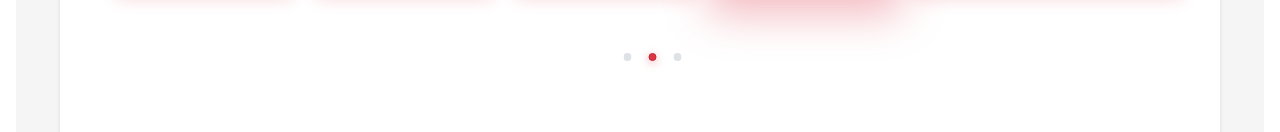
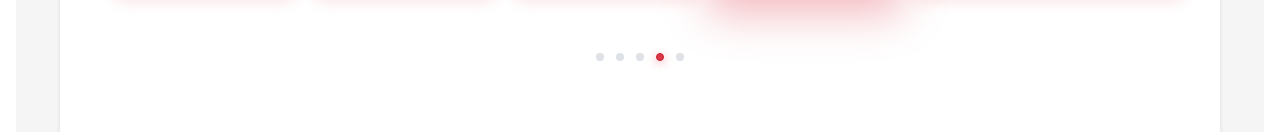
Before and after one commit to prodige93/pr--production-juzely, a React (Create React App) app: page /tshirt-design in a window 1280 px wide. Shown: the part 560-692 px from the top of the page. Built offline with nearby package versions, Linux system fonts and the light colour scheme.

Commit message:
refactor(tshirt-design): improve slider indicator logic and styling
- Simplify indicator positioning logic with dynamic spacing
- Update CSS dimensions for better visual alignment
- Make indicators directly clickable to select corresponding option

```diff
--- a/src/components/tshirt-design/tshirt-design.css
+++ b/src/components/tshirt-design/tshirt-design.css
@@ -219,15 +219,15 @@
   display: flex;
   justify-content: center;
   align-items: center;
-  width: 120px;
+  width: 150px;
   height: 30px;
   position: relative;
-  overflow: hidden;
+  overflow: visible;
 }
 
 .indicator-track {
   position: relative;
-  width: 100px;
+  width: 120px;
   height: 20px;
   display: flex;
   justify-content: center;
--- a/src/components/tshirt-design/tshirt-design.js
+++ b/src/components/tshirt-design/tshirt-design.js
@@ -237,42 +237,32 @@ function TshirtDesign() {
 
               <div className="slide-indicators">
                 <div className="indicator-track">
-                  {[0, 1, 2].map((dotIndex) => {
+                  {fitOptions.map((option, dotIndex) => {
                     // Trouver l'index de l'élément sélectionné
-                    const selectedIndex = fitOptions.findIndex(option => option.id === selectedFit);
+                    const selectedIndex = fitOptions.findIndex(opt => opt.id === selectedFit);
 
-                    // Calculer la position des points en fonction de l'élément sélectionné
+                    // Calculer la position de chaque point
                     const totalElements = fitOptions.length;
-                    const selectedPosition = selectedIndex / Math.max(1, totalElements - 1);
+                    const spacing = 20; // espacement entre les points
+                    const trackWidth = (totalElements - 1) * spacing;
+                    const startPosition = -trackWidth / 2;
 
-                    // Décalage pour chaque point (gauche, centre, droite)
-                    const baseOffset = 25; // espacement entre les points
-                    const trackWidth = 50; // largeur totale du track
-                    const centerPosition = selectedPosition * trackWidth - trackWidth / 2;
+                    // Position fixe pour chaque point
+                    const pointPosition = startPosition + (dotIndex * spacing);
 
-                    let offset;
-                    if (dotIndex === 0) {
-                      offset = centerPosition - baseOffset; // point gauche
-                    } else if (dotIndex === 1) {
-                      offset = centerPosition; // point centre
-                    } else {
-                      offset = centerPosition + baseOffset; // point droite
-                    }
-
-                    // Le point central est actif quand il correspond à la sélection
-                    const isActive = dotIndex === 1;
+                    // Le point est actif s'il correspond à l'élément sélectionné
+                    const isActive = dotIndex === selectedIndex;
 
                     return (
                       <div
                         key={dotIndex}
                         className={`slide-indicator ${isActive ? 'active' : ''}`}
                         style={{
-                          transform: `translateX(${offset}px)`,
-                          transition: 'transform 0.4s cubic-bezier(0.25, 0.46, 0.45, 0.94)'
+                          transform: `translateX(${pointPosition}px)`,
+                          transition: 'all 0.4s cubic-bezier(0.25, 0.46, 0.45, 0.94)'
                         }}
                         onClick={() => {
-                          const targetIndex = Math.min(Math.max(0, selectedIndex + (dotIndex - 1)), totalElements - 1);
-                          setSelectedFit(fitOptions[targetIndex].id);
+                          setSelectedFit(option.id);
                           setIsModified(true);
                         }}
                       />
```
